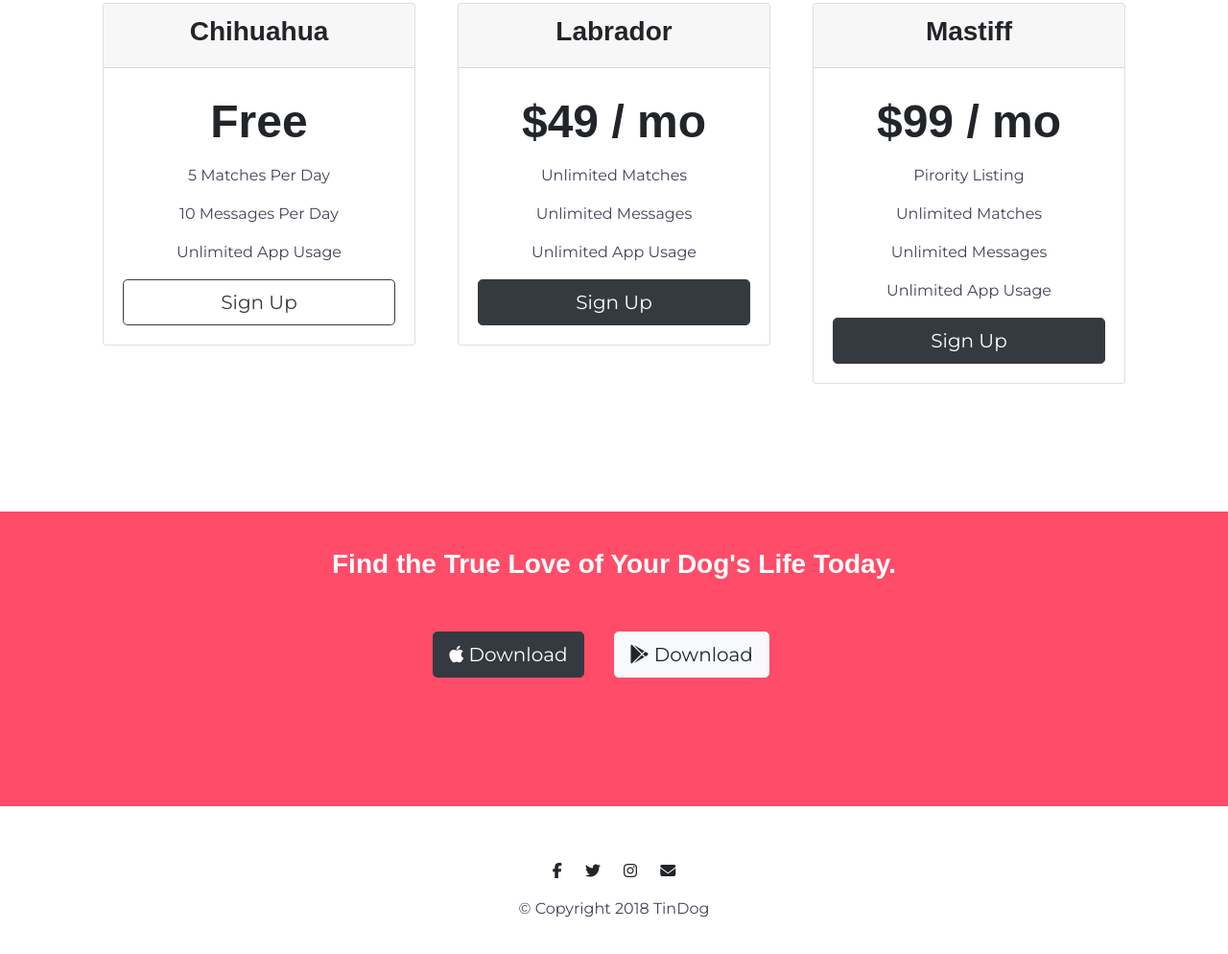
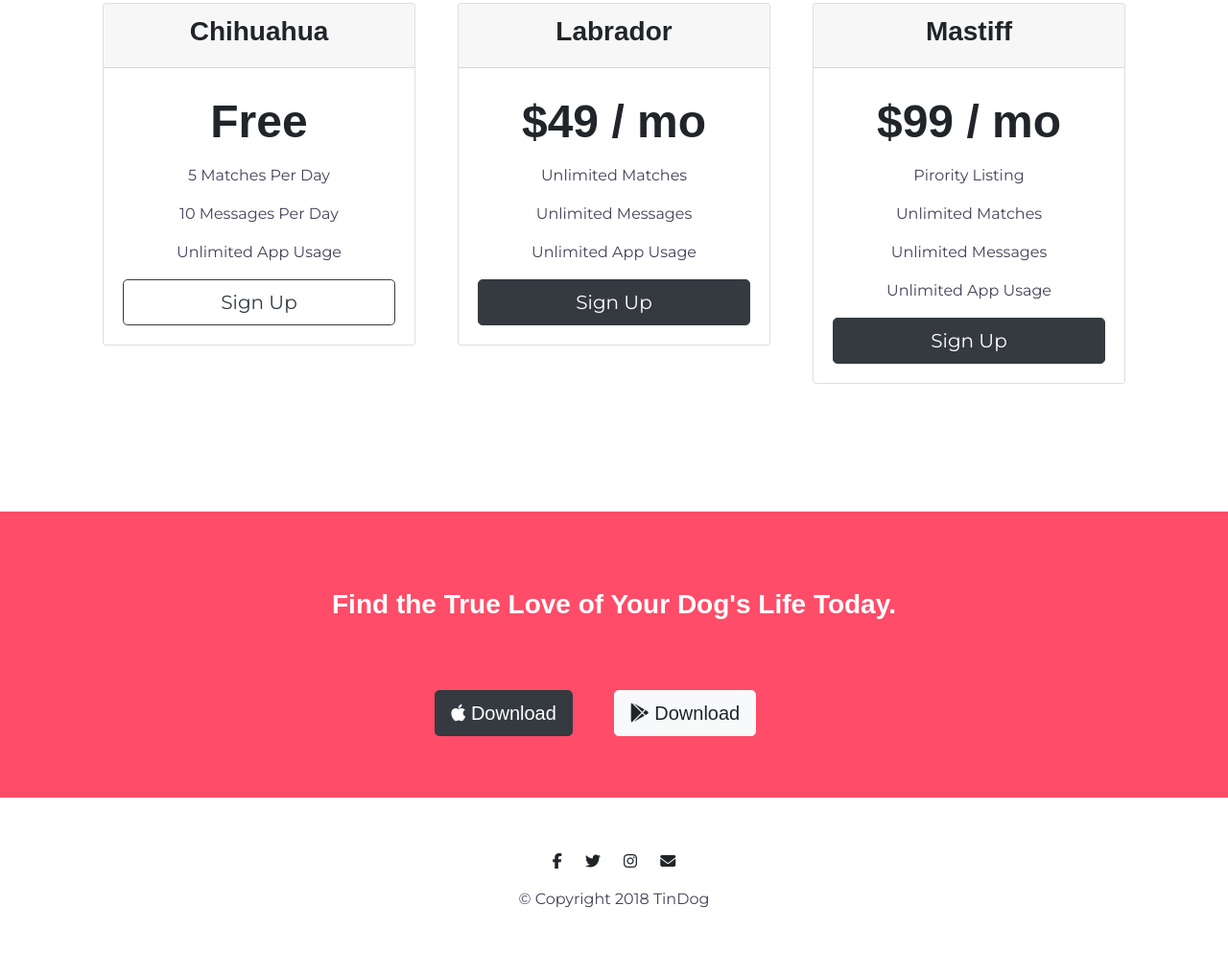
Before and after one commit to gajendraph/tindog, a plain HTML site: page index.html in a window 1280 px wide. Shown: the part 2118-3112 px from the top of the page at 96% size. Drawn offline with nearby package versions, Linux system fonts and the light colour scheme.

Commit message:
Add files via upload

```diff
--- a/css/styles.css
+++ b/css/styles.css
@@ -135,6 +135,11 @@ p {
   background-color: #ff4c68;
   color: #fff;
   text-align: center;
+  font-family: "Montserrat-Bold",sans-serif;
+}
+
+.cta-body {
+  padding: 5rem 0 0;
 }
 
 /* footer */
```
